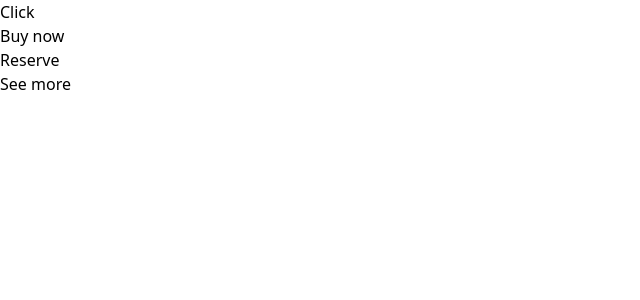
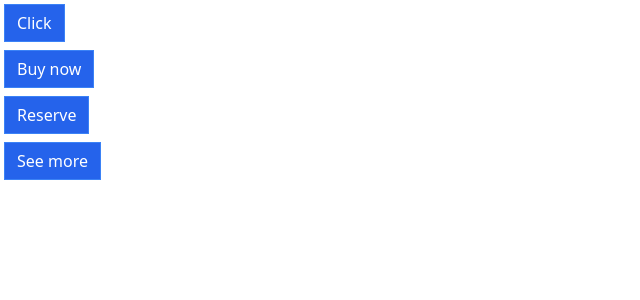
Before and after one commit to sparsell/comps, a React (Create React App) app: page / in a window 1280 px wide. Shown: the top 300 px of the page, without its empty margins (0-640 px from the left). Built offline with nearby package versions, Linux system fonts and the light colour scheme.

Commit message:
clean up

```diff
--- a/src/Button.js
+++ b/src/Button.js
@@ -10,18 +10,7 @@ function Button({
     outline,
     rounded
  }) {
-
-   Button.propTypes = {
-    primary: PropTypes.bool,
-    secondary: PropTypes.bool,
-    success: PropTypes.bool,
-    warning: PropTypes.bool,
-    danger: PropTypes.bool,
-    outline: PropTypes.bool,
-    rounded: PropTypes.bool
-   }
-
-    return <button>{children}</button>
+    return <button className="px-3 py-1.5 m-1 border border-blue-500 bg-blue-600 text-white">{children}</button>
 }
 
 Button.propTypes = {
```
